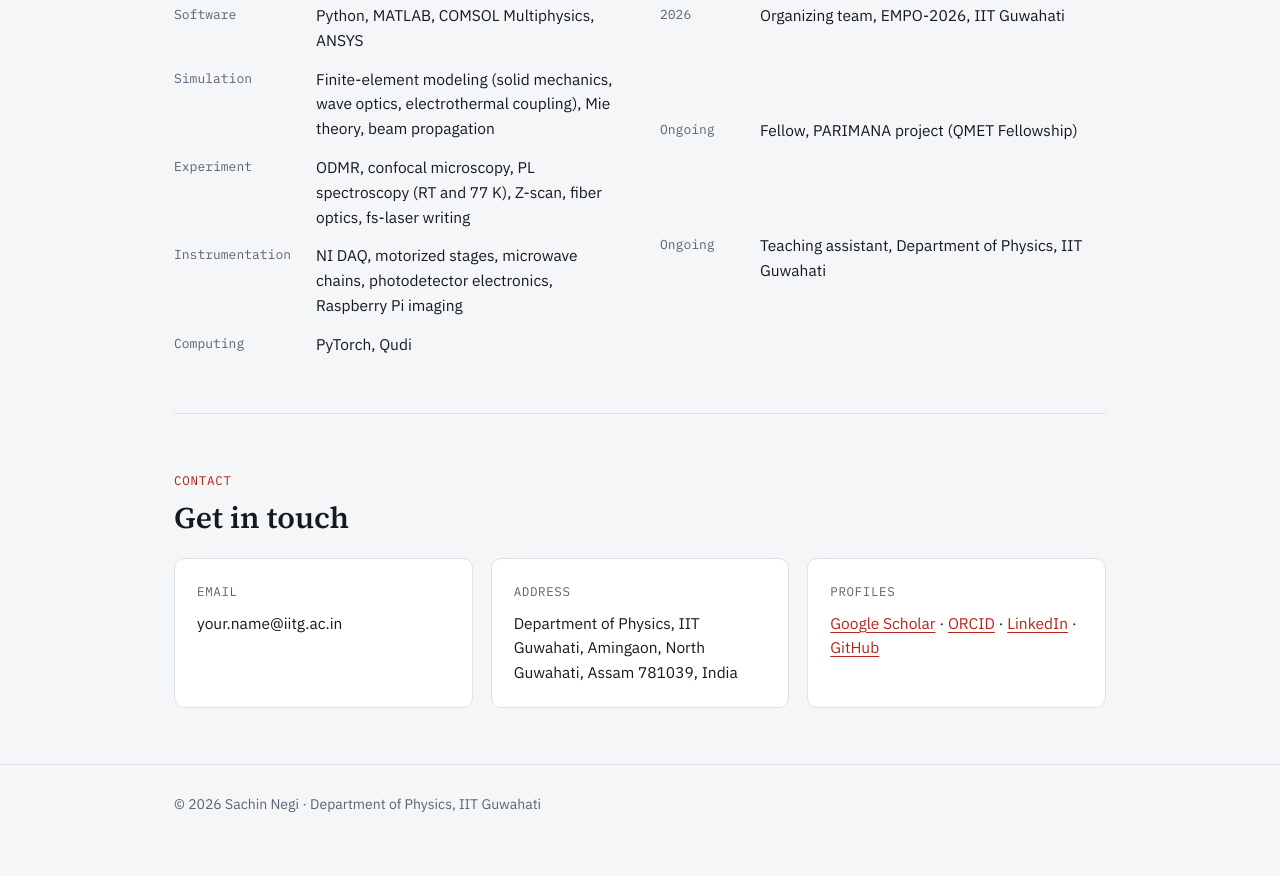
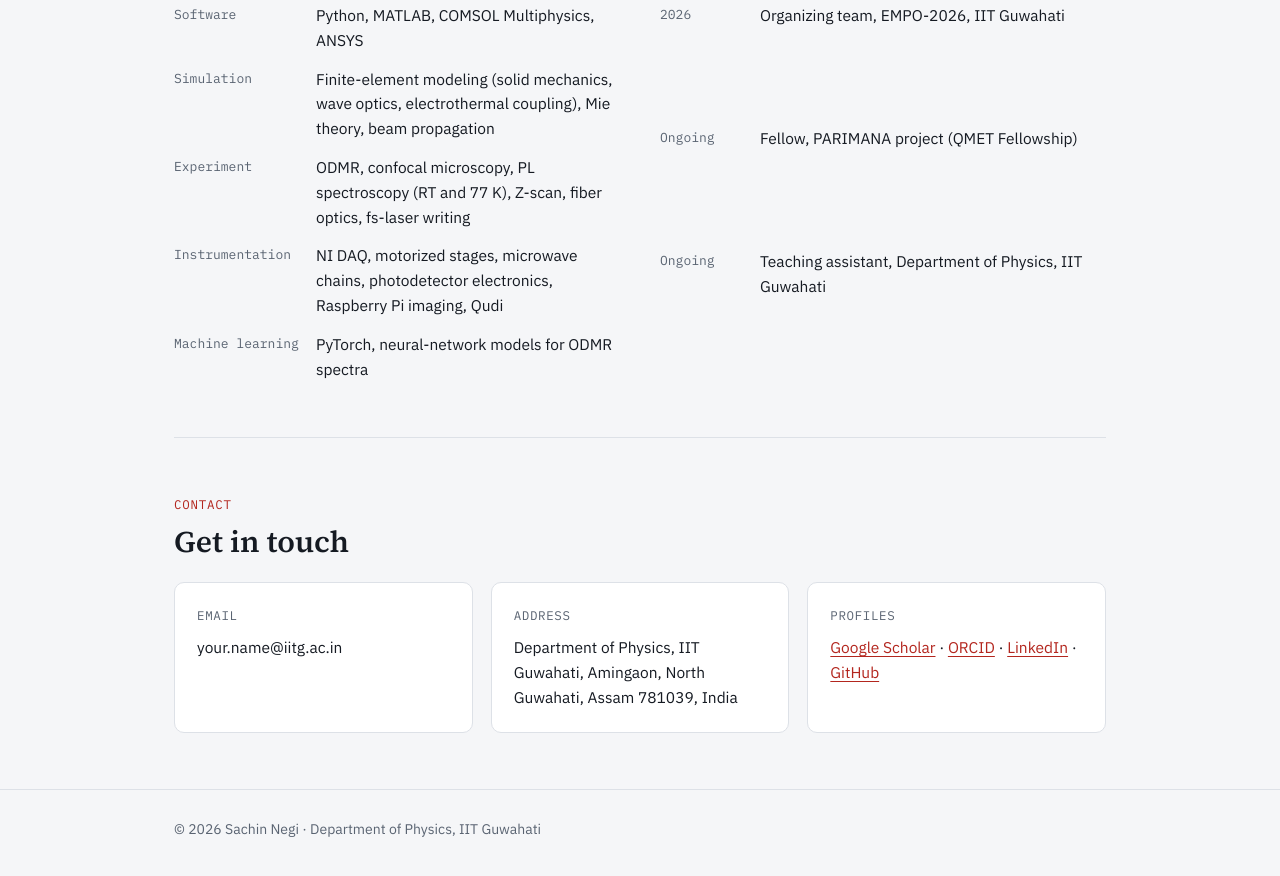
Before and after one commit to sachinnegi128-tech/sachinnegi128-tech.github.io, a plain HTML site: page index.html in a window 1280 px wide. Shown: the part 2893-3769 px from the top of the page. Before the commit the page ends 3748 px from the top, so only its background shows below. Drawn offline with Linux system fonts and the light colour scheme.

Commit message:
Add machine learning to skills
Co-Authored-By: Claude Opus 5.5 <noreply@anthropic.com>
Claude-Session: https://claude.ai/code/session_01TRfCnrDVp9AxFGquzLeok2

```diff
--- a/index.html
+++ b/index.html
@@ -259,8 +259,8 @@ footer{border-top:1px solid var(--line);padding:28px 0 40px;color:var(--muted);f
         <div><span class="k">Software</span><span>Python, MATLAB, COMSOL Multiphysics, ANSYS</span></div>
         <div><span class="k">Simulation</span><span>Finite-element modeling (solid mechanics, wave optics, electrothermal coupling), Mie theory, beam propagation</span></div>
         <div><span class="k">Experiment</span><span>ODMR, confocal microscopy, PL spectroscopy (RT and 77 K), Z-scan, fiber optics, fs-laser writing</span></div>
-        <div><span class="k">Instrumentation</span><span>NI DAQ, motorized stages, microwave chains, photodetector electronics, Raspberry Pi imaging</span></div>
-        <div><span class="k">Computing</span><span>PyTorch, Qudi</span></div>
+        <div><span class="k">Instrumentation</span><span>NI DAQ, motorized stages, microwave chains, photodetector electronics, Raspberry Pi imaging, Qudi</span></div>
+        <div><span class="k">Machine learning</span><span>PyTorch, neural-network models for ODMR spectra</span></div>
       </div>
       <ul class="timeline">
         <li><span class="when">2026</span><span>Organizing team, EMPO-2026, IIT Guwahati</span></li>
```
